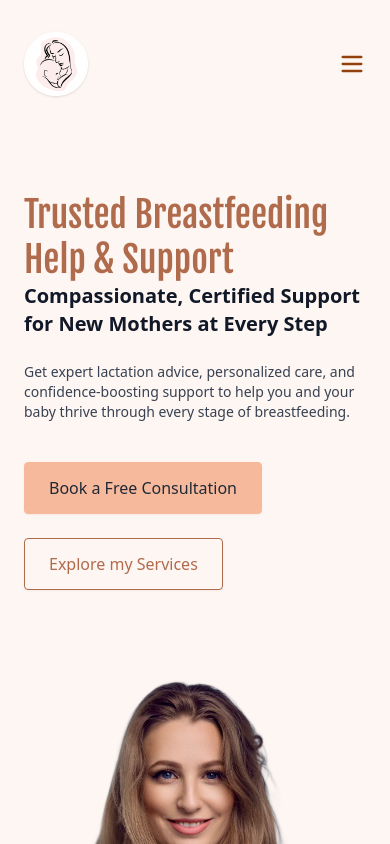
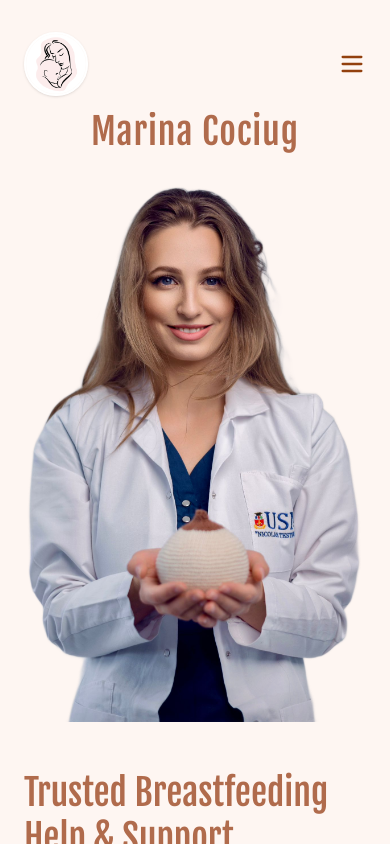
Before and after one commit to ArcadiiFlorean/Breastfeeding-Help-Support, a React (Vite) app: page / in a window 390 px wide. Shown: the top 844 px of the page. Built offline with nearby package versions, Linux system fonts and the light colour scheme.

Commit message:
Apply mobile-only layout improvements: h1 above image, text alignment responsive

```diff
--- a/src/components/Hero.jsx
+++ b/src/components/Hero.jsx
@@ -6,6 +6,12 @@ import HeroImg from "/Hero_img-COPY.png"; // PNG transparent din /public
 function Hero() {
   return (
     <section className="relative bg-[#fef6f2] overflow-hidden">
+     <div className="max-w-7xl w-full mx-auto px-4 tablet:px-0">
+  <h1 className="text-4xl tablet:text-5xl lg:text-6xl font-fjalla text-[#b06b4c] tracking-wide text-center tablet:text-left">
+    Marina Cociug
+  </h1>
+</div>
+
       {/* FUNDAL FLORI JOS */}
       <img
         src="/flowers-bg.jpg"
@@ -13,8 +19,10 @@ function Hero() {
         className="absolute bottom-[80px] tablet:bottom-[80px] left-1/2 -translate-x-1/2 w-full max-w-[1500px] h-auto max-h-[260px] tablet:max-h-[280px] lg:max-h-[350px] object-cover object-bottom z-0 opacity-30"
       />
 
-      <div className="relative z-10 grid grid-cols-1 lg:grid-cols-2 max-w-[1440px] mx-auto px-6 py-20 gap-12 items-center">
+
+      <div className="relative z-10 flex flex-col-reverse tablet:grid tablet:grid-cols-2 max-w-[1440px] mx-auto px-6 py-20 gap-12 items-center">
         {/* TEXT PE STÂNGA */}
+
         <div className="text-gray-800 max-w-3xl text-base tablet:text-[1.1rem] lg:text-[1.5rem] leading-relaxed mb-10 lg:mb-[500px]">
           <h1 className="text-4xl tablet:text-5xl lg:text-8xl font-fjalla text-[#b06b4c] leading-tight max-w-3xl">
             Trusted Breastfeeding Help & Support
@@ -39,7 +47,8 @@ function Hero() {
         </div>
 
         {/* IMAGINE DECUPATĂ */}
-        <div className="flex justify-center lg:justify-end relative">
+    <div className="flex justify-center lg:justify-end relative -mt-12 tablet:mt-0">
+
           <img
             src={HeroImg}
             alt="Consultant alăptare și bebeluș"
```
